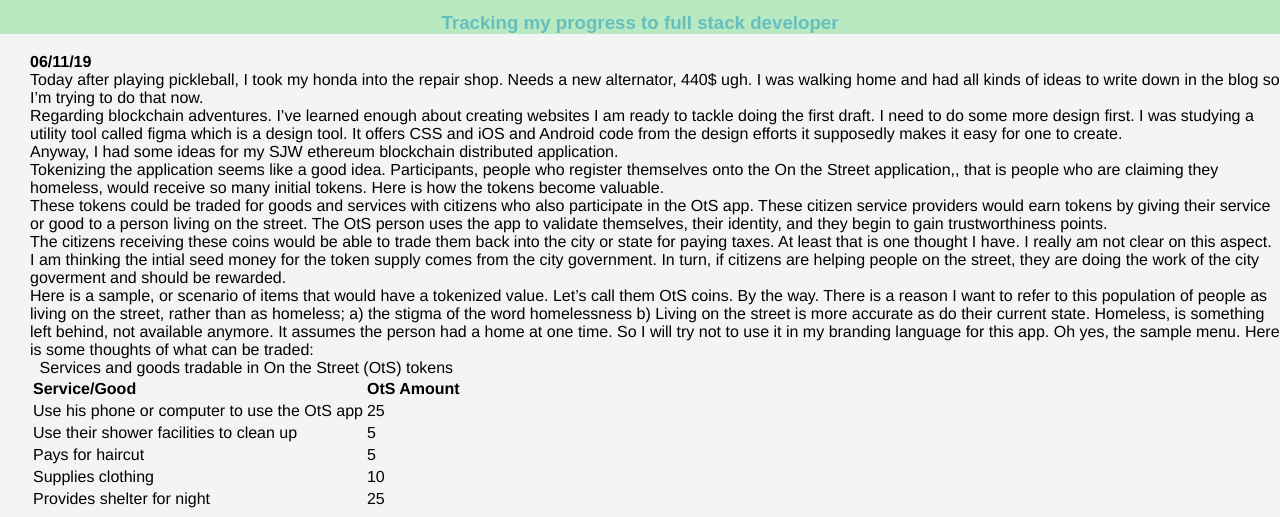
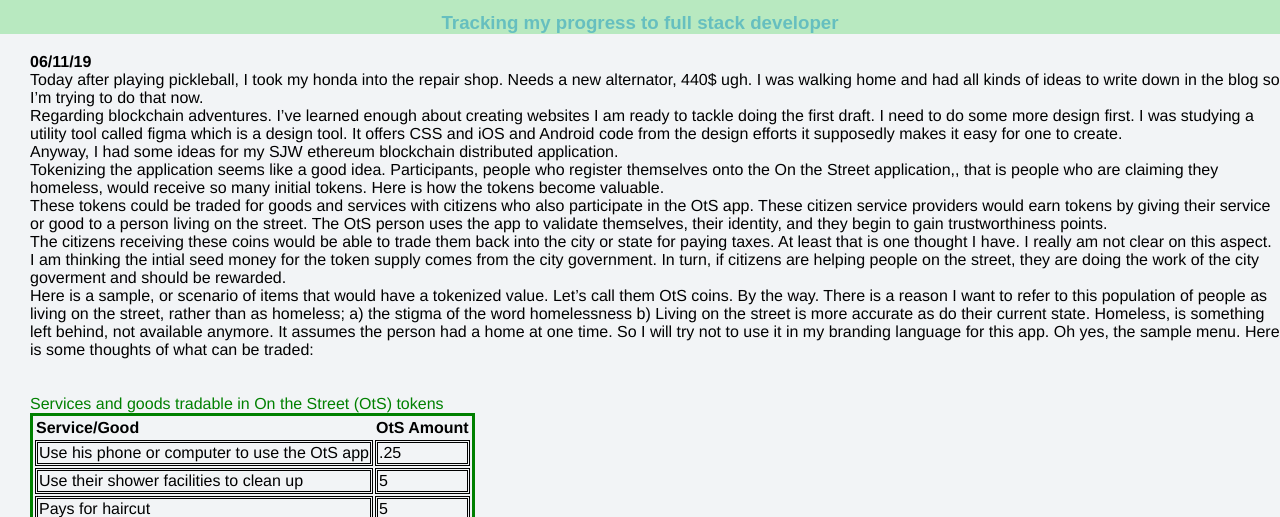
Before and after one commit to mikehinesworld/cv, a plain HTML site: page blog.html in a window 1280 px wide. Shown: the part 283-800 px from the top of the page. Drawn offline with Linux system fonts and the light colour scheme.

Commit message:
Last update for today

```diff
--- a/blog.html
+++ b/blog.html
@@ -38,7 +38,7 @@
     Here is a sample, or scenario of items that would have a tokenized value. Let’s call them OtS coins. By the way. There is a reason I want to refer to this population of people as living on the street, rather than as homeless; a) the stigma of the
     word homelessness b) Living on the street is more accurate as do their current state. Homeless, is something left behind, not available anymore. It assumes the person had a home at one time. So I will try not to use it in my branding language for
     this app. Oh yes, the sample menu. Here is some thoughts of what can be traded:
-    <br>
+    <br><br><br>
     <table>
       <caption>Services and goods tradable in On the Street (OtS) tokens</caption>
       <thead>
@@ -50,7 +50,7 @@
 
       <tr>
         <td>Use his phone or computer to use the OtS app</td>
-        <td>25</td>
+        <td>.25</td>
       </tr>
       <tr>
         <td>Use their shower facilities to clean up</td>
--- a/css/style.css
+++ b/css/style.css
@@ -42,6 +42,27 @@ hr {
    width: 345px;
    margin: 30px auto;
  }
+
+ table {
+   table-layout: auto;
+   border-style: solid;
+   border-color: green;
+
+ }
+
+ td {
+   border-style: double;
+
+
+   text overflow: ellipsis;
+
+ }
+
+caption {
+  color: green;
+  font-family: 'subscript' serif;
+  text-align: left;
+}
 /*******************  class modifiers *******************/
 .top-container {
   position: relative;
```
